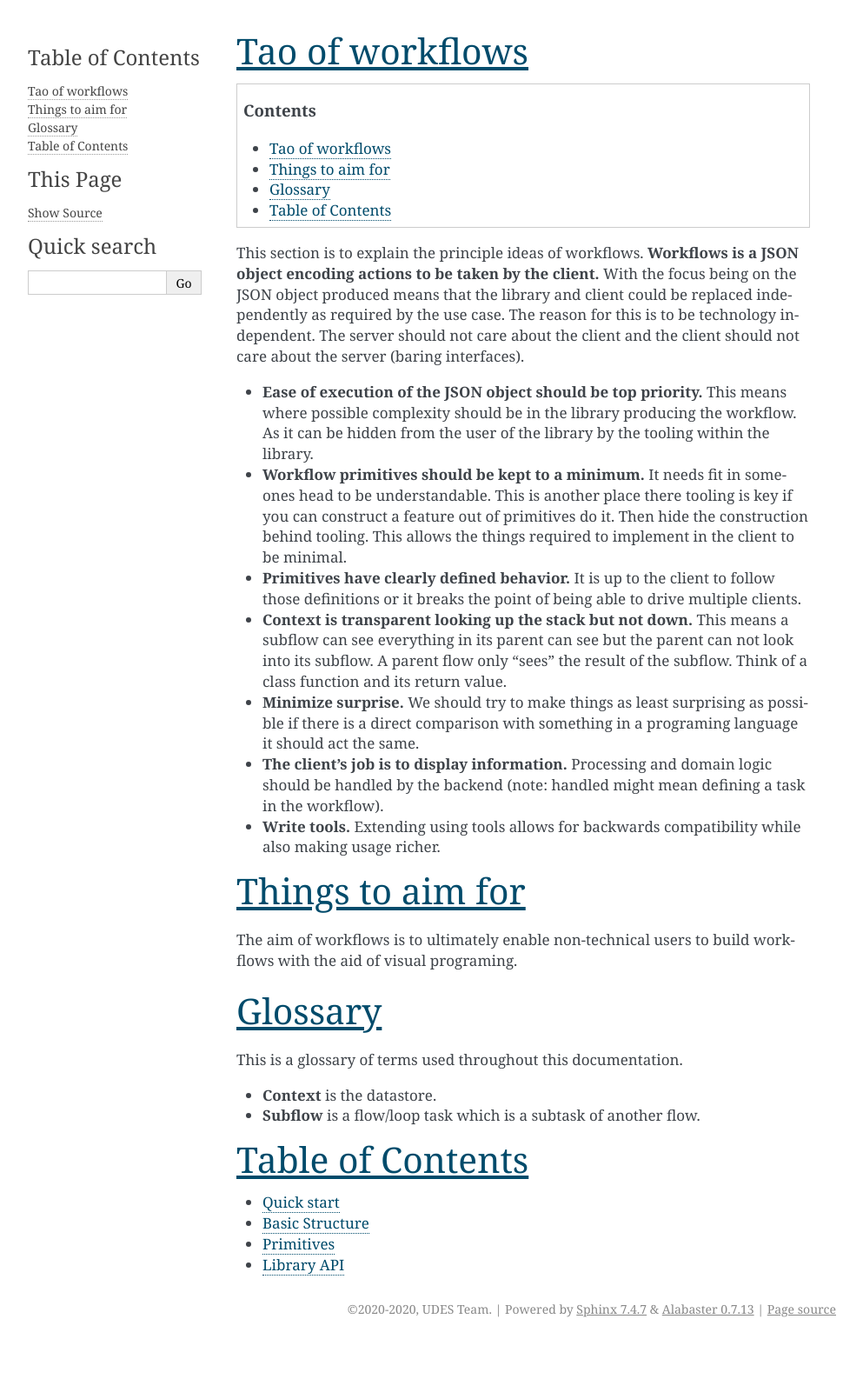
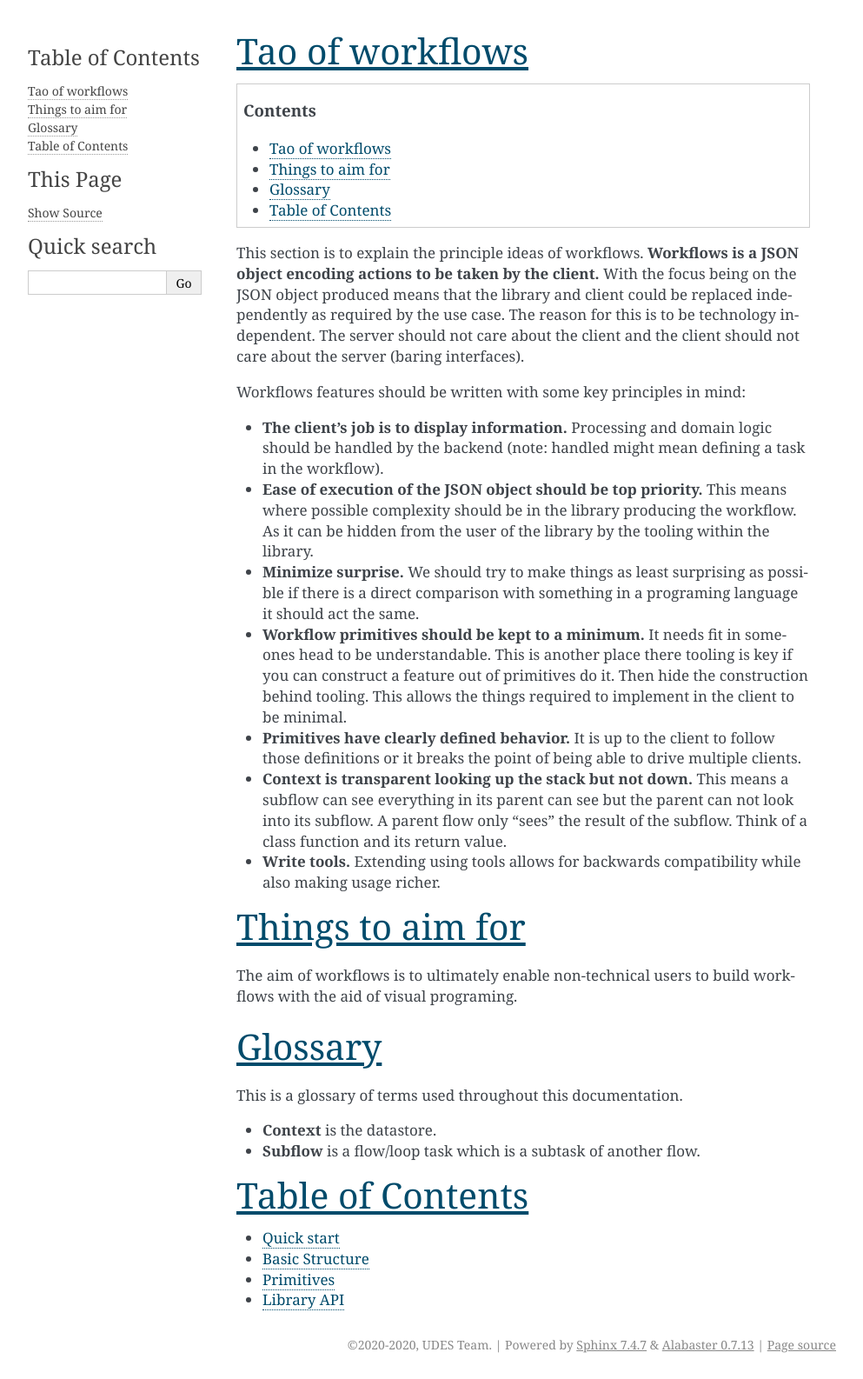
Before and after one commit to unipartdigital/workflows_engine, a Sphinx documentation site: the page built from docs/source/index.rst, in a window 1280 px wide. Shown: the whole page at 87% size, without its empty margins (148-1141 px from the left). Built offline with Sphinx 7.4.7, drawn with Linux system fonts in a browser that asks for light colours; before the commit the page ends 1545 px from its top, so only the background shows below that.

Commit message:
Some rearragning of bullet point in doc index
Signed-off-by: Michele Costa <michele.costa@unipart.io>

```diff
--- a/docs/source/index.rst
+++ b/docs/source/index.rst
@@ -11,17 +11,19 @@ replaced independently as required by the use case. The reason for this is to be
 independent. The server should not care about the client and the client should not care about the
 server (baring interfaces).
 
+Workflows features should be written with some key principles in mind:
+
+* **The client's job is to display information.** Processing and domain logic should be handled by the backend (note: handled might mean defining a task in the workflow).
+
 * **Ease of execution of the JSON object should be top priority.** This means where possible complexity should be in the library producing the workflow. As it can be hidden from the user of the library by the tooling within the library.
+
+* **Minimize surprise.** We should try to make things as least surprising as possible if there is a direct comparison with something in a programing language it should act the same.
 
 * **Workflow primitives should be kept to a minimum.** It needs fit in someones head to be understandable. This is another place there tooling is key if you can construct a feature out of primitives do it. Then hide the construction behind tooling. This allows the things required to implement in the client to be minimal.
 
 * **Primitives have clearly defined behavior.** It is up to the client to follow those definitions or it breaks the point of being able to drive multiple clients.
 
 * **Context is transparent looking up the stack but not down.** This means a subflow can see everything in its parent can see but the parent can not look into its subflow. A parent flow only "sees" the result of the subflow. Think of a class function and its return value.
-
-* **Minimize surprise.** We should try to make things as least surprising as possible if there is a direct comparison with something in a programing language it should act the same.
-
-* **The client's job is to display information.** Processing and domain logic should be handled by the backend (note: handled might mean defining a task in the workflow).
 
 * **Write tools.** Extending using tools allows for backwards compatibility while also making usage richer.
 
```
